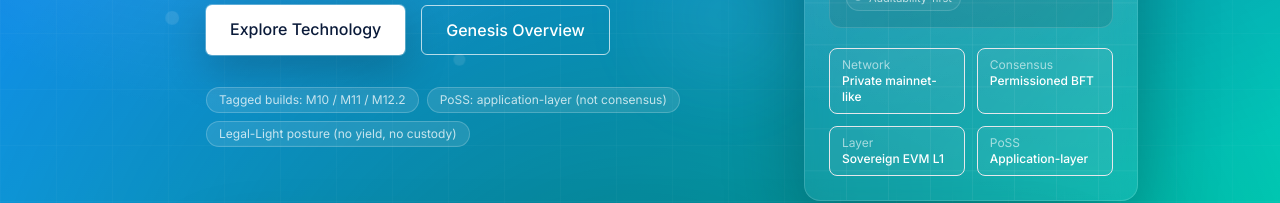
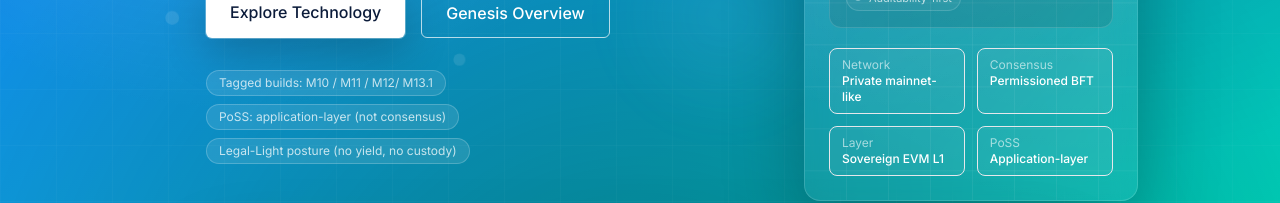
Before and after one commit to noorfinances-eng/noorchain-core, a Next.js app in the folder site/: page / in a window 1280 px wide. Shown: the part 527-730 px from the top of the page. Built offline with nearby package versions, Linux system fonts and the light colour scheme; no server answers.

Commit message:
Update tagged builds to include M13.1

```diff
--- a/site/app/page.tsx
+++ b/site/app/page.tsx
@@ -329,7 +329,7 @@ export default function HomePage() {
                     </a>
                   </div>
                   <div className="mt-8 flex flex-wrap gap-2 text-xs text-white/75">
-                    <span className="rounded-full border border-white/20 bg-white/10 px-3 py-1">Tagged builds: M10 / M11 / M12.2</span>
+                    <span className="rounded-full border border-white/20 bg-white/10 px-3 py-1">Tagged builds: M10 / M11 / M12/ M13.1</span>
                     <span className="rounded-full border border-white/20 bg-white/10 px-3 py-1">PoSS: application-layer (not consensus)</span>
                     <span className="rounded-full border border-white/20 bg-white/10 px-3 py-1">Legal-Light posture (no yield, no custody)</span>
                   </div>
```
